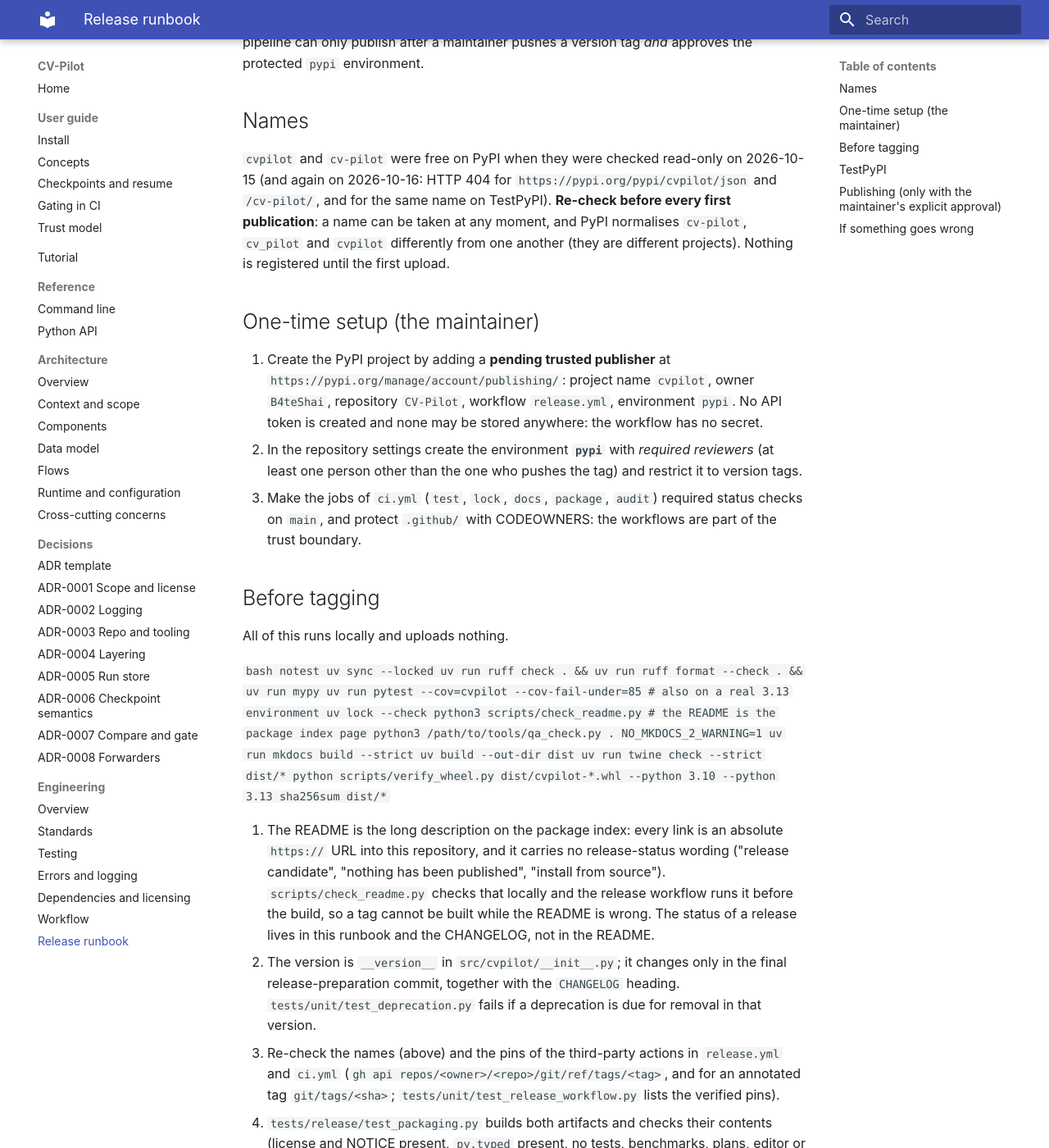
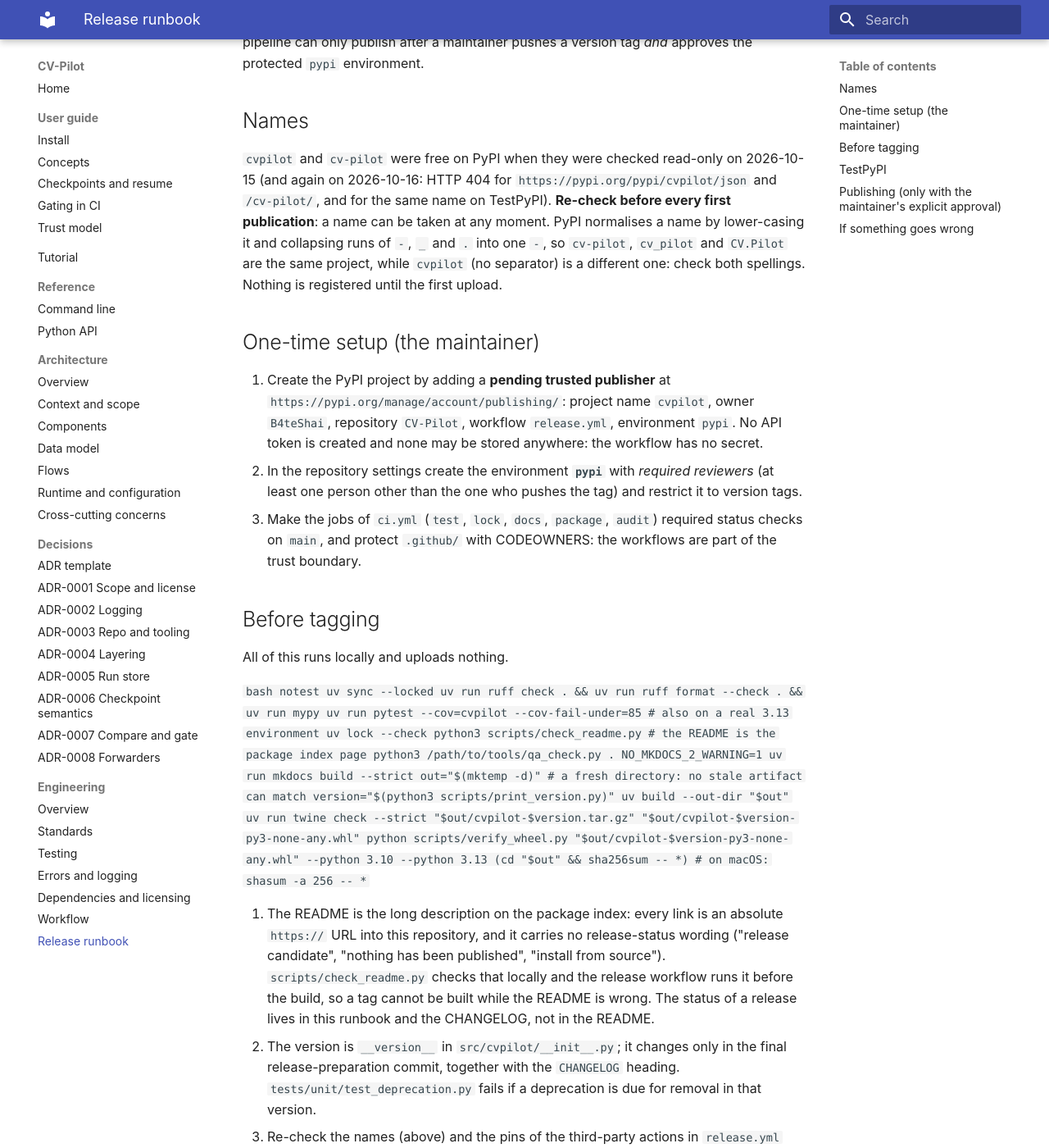
Before and after one commit to B4teShai/CV-Pilot, an MkDocs documentation site: the page built from docs/engineering/release.md, in a window 1280 px wide and 1400 px high, scrolled down 243 px. Shown: the whole window at 82% size. Built offline with MkDocs 1.6.1 and Material for MkDocs 9.7.7, drawn with Linux system fonts in a browser that asks for light colours; some of the changed text lies outside the part shown.

Commit message:
docs: bring the data model, components, ADR-0006 and release runbook in line with the code
The data model still called CheckpointManifest planned and lacked prev_step, the components page
gave put_manifest the wrong signature, ADR-0006 stated a save-overhead budget that is not met
without saying so, and the release runbook mis-described PyPI name normalisation and built into
a shared directory whose stale files a glob could pick up. A test pins each correction.

````diff
--- a/docs/engineering/release.md
+++ b/docs/engineering/release.md
@@ -11,8 +11,9 @@
 `cvpilot` and `cv-pilot` were free on PyPI when they were checked read-only on 2026-10-15 (and
 again on 2026-10-16: HTTP 404 for `https://pypi.org/pypi/cvpilot/json` and `/cv-pilot/`, and for
 the same name on TestPyPI). **Re-check before every first publication**: a name can be taken at
-any moment, and PyPI normalises `cv-pilot`, `cv_pilot` and `cvpilot` differently from one another
-(they are different projects). Nothing is registered until the first upload.
+any moment. PyPI normalises a name by lower-casing it and collapsing runs of `-`, `_` and `.` into
+one `-`, so `cv-pilot`, `cv_pilot` and `CV.Pilot` are the same project, while `cvpilot` (no
+separator) is a different one: check both spellings. Nothing is registered until the first upload.
 
 ## One-time setup (the maintainer)
 
@@ -37,10 +38,12 @@
 python3 scripts/check_readme.py                          # the README is the package index page
 python3 /path/to/tools/qa_check.py .
 NO_MKDOCS_2_WARNING=1 uv run mkdocs build --strict
-uv build --out-dir dist
-uv run twine check --strict dist/*
-python scripts/verify_wheel.py dist/cvpilot-*.whl --python 3.10 --python 3.13
-sha256sum dist/*
+out="$(mktemp -d)"                                     # a fresh directory: no stale artifact can match
+version="$(python3 scripts/print_version.py)"
+uv build --out-dir "$out"
+uv run twine check --strict "$out/cvpilot-$version.tar.gz" "$out/cvpilot-$version-py3-none-any.whl"
+python scripts/verify_wheel.py "$out/cvpilot-$version-py3-none-any.whl" --python 3.10 --python 3.13
+(cd "$out" && sha256sum -- *)                          # on macOS: shasum -a 256 -- *
 ```
 
 0. The README is the long description on the package index: every link is an absolute `https://`
@@ -60,7 +63,8 @@
    fixtures, size within budget, only the documented core dependencies), runs `twine check
    --strict`, builds a wheel from the sdist and installs the wheel into clean environments for 3.10
    and 3.13.
-4. Record the digests (`sha256sum dist/*`) with the release notes.
+4. Record the digests (`sha256sum`, or `shasum -a 256` on macOS, run inside the fresh build
+   directory) with the release notes.
 
 ## TestPyPI
 
````
Also changed, not shown: docs/adr/0006-checkpoint-semantics.md (+7 -0 lines), docs/architecture/02-components.md (+1 -1 lines), docs/architecture/03-data-model.md (+2 -2 lines), 1 other file.
